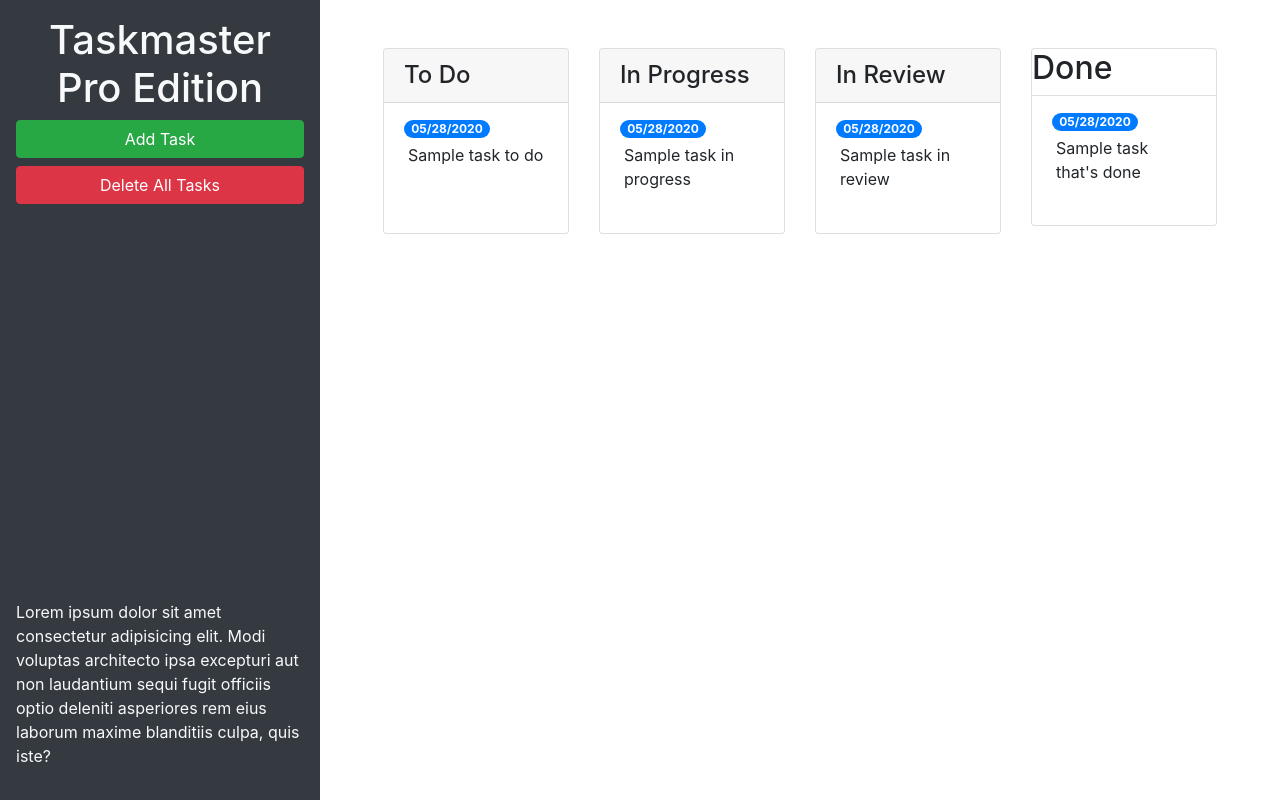
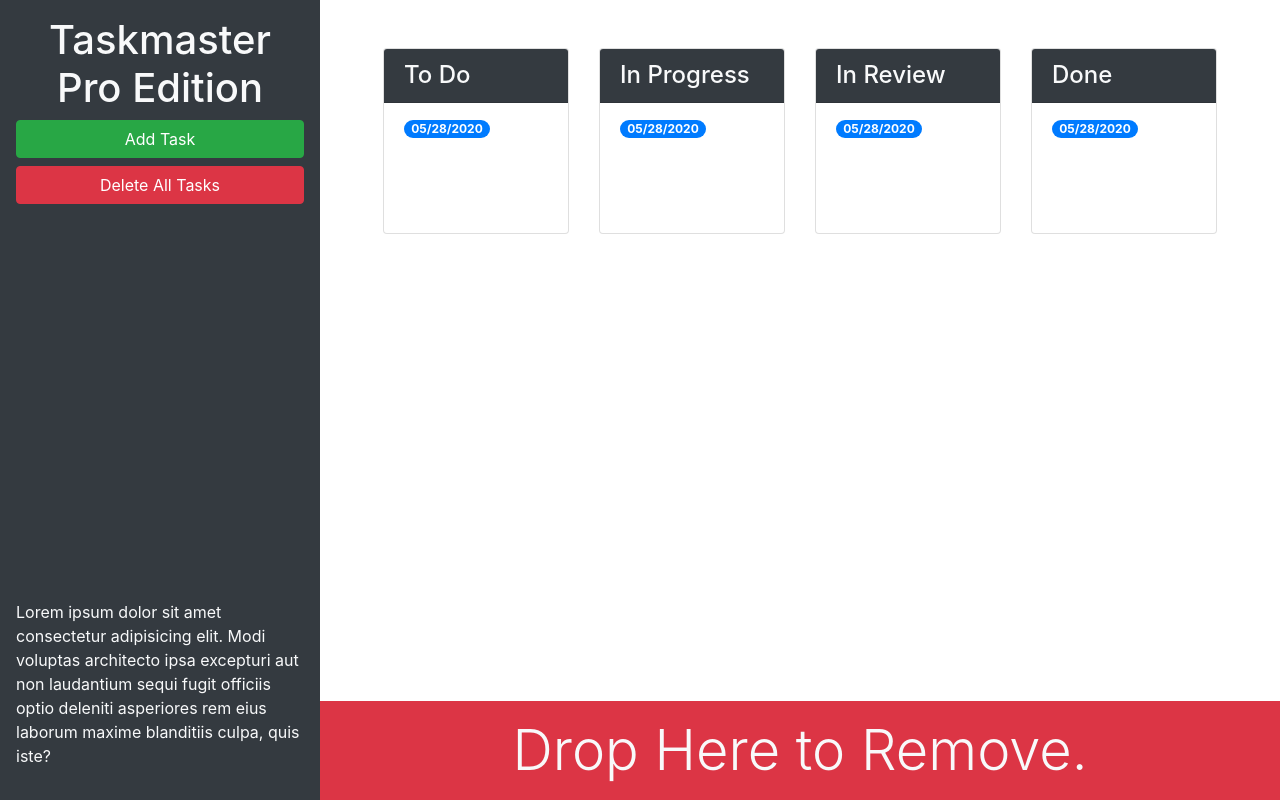
Before and after one commit to dreina99/taskmaster-pro, a plain HTML site: page index.html in a window 1280 px wide. Drawn offline with nearby package versions, Linux system fonts and the light colour scheme.

Commit message:
styled cards and made a trash area

```diff
--- a/index.html
+++ b/index.html
@@ -13,28 +13,28 @@
 <body>
 
   <div class="row min-vh-100 no-gutters">
-    <header class="col-12 col-lg-3 bg-dark text-light d-flex flex-column p-4 p-lg-3">
+    <header class="col-12 col-lg-3 bg-dark text-light sticky-top d-flex flex-column p-4 p-lg-3">
       <h1 class="text-center">Taskmaster Pro Edition</h1>
       <button id="create-task" class="btn btn-block btn-success" data-toggle="modal" data-target="#task-form-modal">Add
         Task</button>
       <button id="remove-tasks" class="btn btn-block btn-danger">Delete All Tasks</button>
-      <p class="mt-auto">Lorem ipsum dolor sit amet consectetur adipisicing elit. Modi voluptas architecto ipsa
+      <p class="mt-auto d-none d-lg-block">Lorem ipsum dolor sit amet consectetur adipisicing elit. Modi voluptas architecto ipsa
         excepturi aut non
         laudantium sequi fugit officiis optio deleniti asperiores rem eius laborum maxime blanditiis culpa, quis iste?
       </p>
     </header>
-    <main class="col-12 col-lg-9">
+    <main class="col-12 col-lg-9 d-flex flex-column">
       <div class="m-5 row justify-content-around">
         <!-- todo start -->
         <div class = "col-12 col-md-6 col-xl-3 mb-3">
           <div class = "card">
-          <h4 class = "card-header">
+          <h4 class = "card-header bg-dark text-light">
             To Do
           </h4>
           <ul id="list-toDo" class="list-group list-group-flush">
             <li class = "list-group-item">
               <span class = "badge badge-primary badge-pill">05/28/2020</span>
-              <p class = "m-1">Sample task to do</p>
+              <p class = "m-1"></p>
             </li>
           </ul>
           </div>
@@ -43,13 +43,13 @@
         <!-- in progress start -->
         <div class = "col-12 col-md-6 col-xl-3 mb-3">
           <div class = "card">
-            <h4 class = "card-header">
+            <h4 class = "card-header bg-dark text-light">
               In Progress
             </h4>
             <ul id = "list-inProgress" class = "list-group list-group-flush">
               <li class = "list-group-item">
                 <span class = "badge badge-primary badge-pill">05/28/2020</span>
-                <p class = "m-1">Sample task in progress</p>
+                <p class = "m-1"></p>
               </li>
             </ul>
           </div>
@@ -58,13 +58,13 @@
         <!-- in review start -->
         <div class = "col-12 col-md-6 col-xl-3 mb-3">
           <div class = "card">
-            <h4 class = "card-header">
+            <h4 class = "card-header bg-dark text-light">
               In Review
             </h4>
             <ul id = "list-inReview" class = "list-group list-group-flush">
               <li class = "list-group-item">
                 <span class = "badge badge-primary badge-pill">05/28/2020</span>
-                <p class = "m-1">Sample task in review</p>
+                <p class = "m-1"></p>
               </li>
             </ul>
           </div>
@@ -72,16 +72,23 @@
         <!-- in review end -->
         <div class = "col-12 col-md-6 col-xl-3 mb-3">
           <div class = "card">
-            <h2>Done</h2>
+            <h4 class = "card-header bg-dark text-light">
+              Done
+            </h4>
             <ul id = "list-done" class = "list-group list-group-flush">
               <li class = "list-group-item">
                 <span class = "badge badge-primary badge-pill">05/28/2020</span>
-                <p class = "m-1">Sample task that's done</p>
+                <p class = "m-1"></p>
               </li>
             </ul>
           </div>
         </div>
         <!-- done end -->
+      </div>
+      <div id = "trash" class = "mt-auto">
+        <div class = "w-100 bg-danger p-3 text-center text-light display-4">
+          Drop Here to Remove.
+        </div>
       </div>
     </main>
   </div>
```
